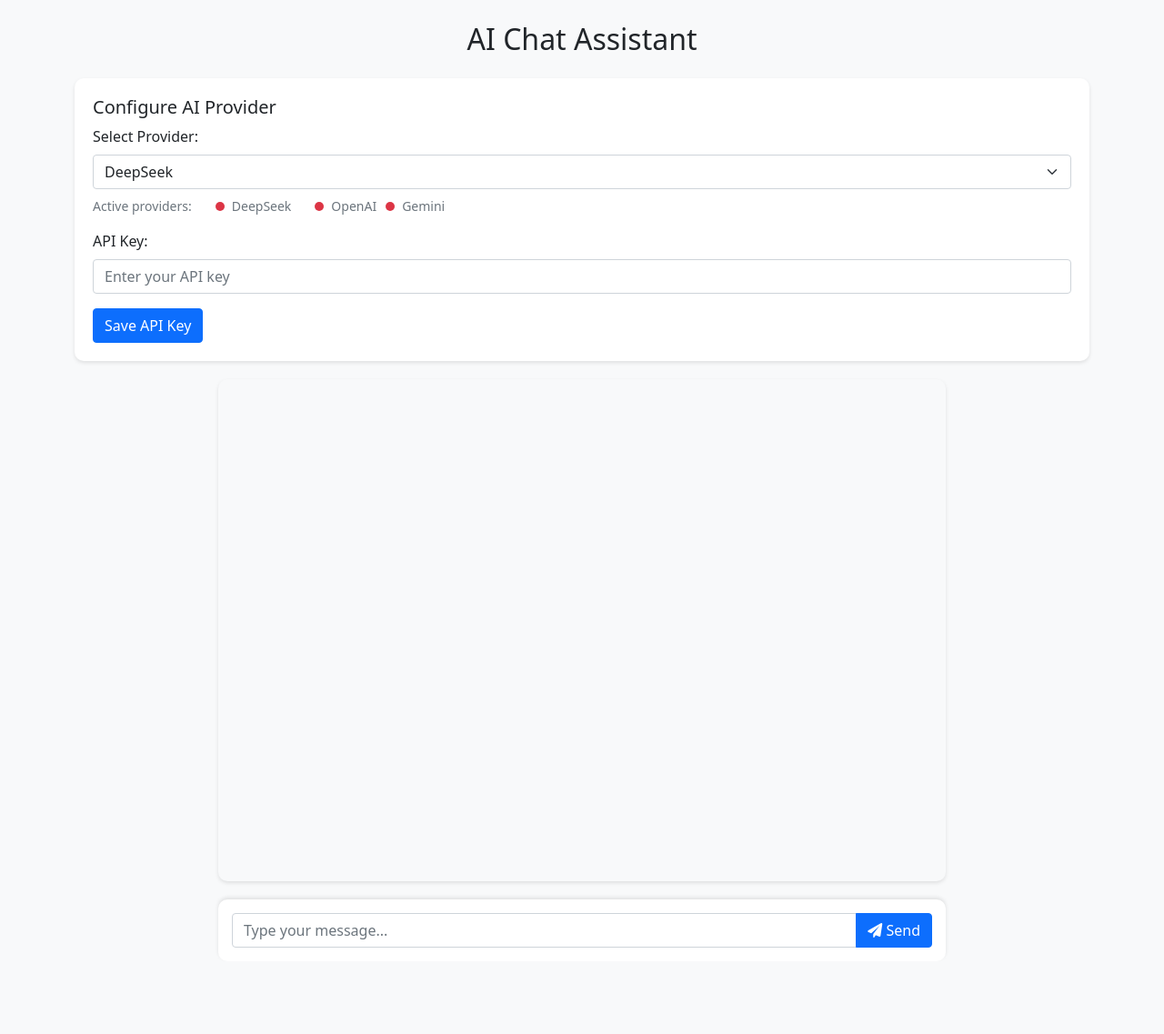
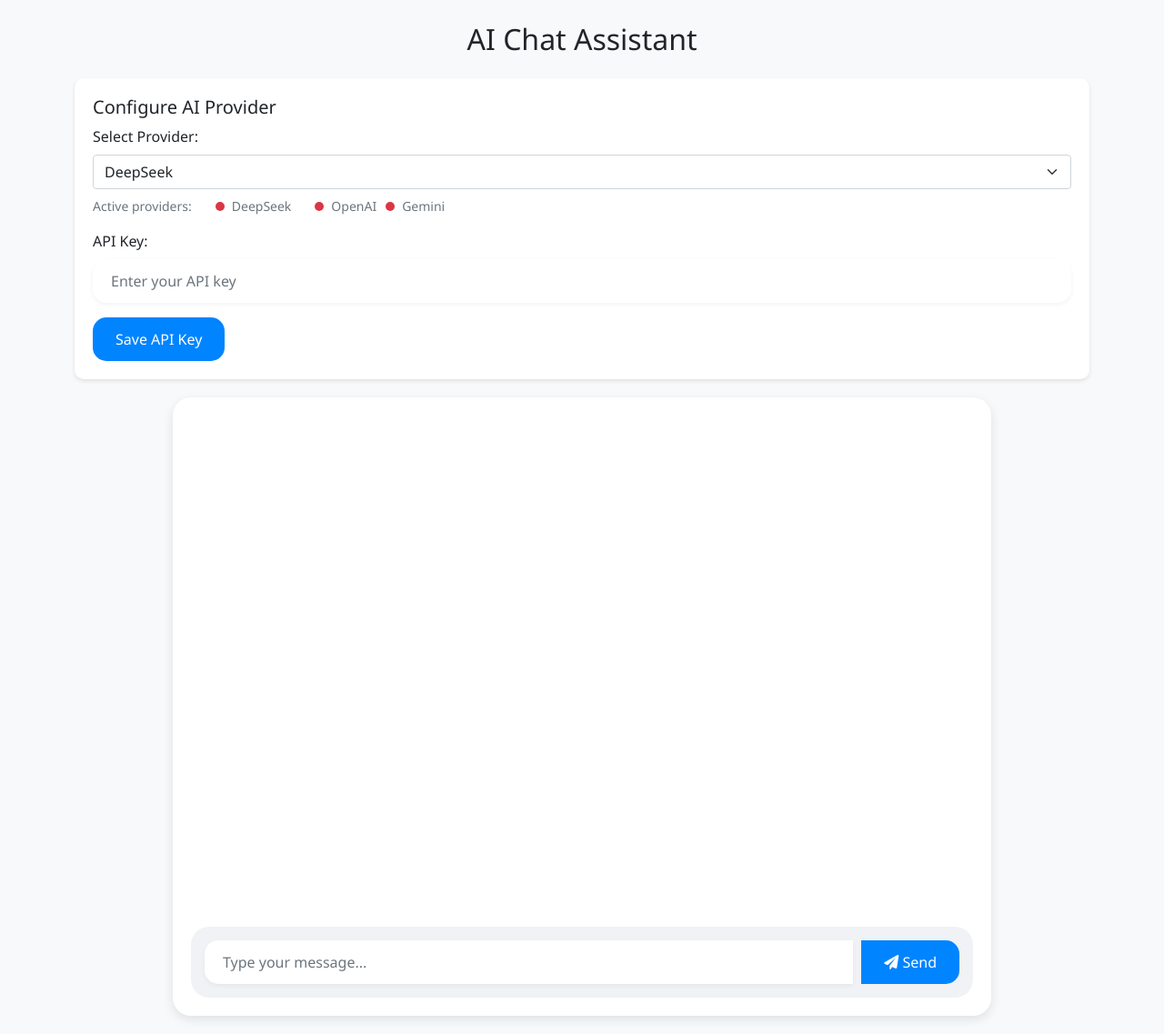
Before and after one commit to Adarshx22223/chatai, a Flask app: page / in a window 1280 px wide. Shown: the whole page at 91% size. Before the commit the page ends 1042 px from the top, so only its background shows below. Run offline with Flask 3, Linux system fonts and the light colour scheme; data that the repository does not hold is empty.

Commit message:
Assistant checkpoint: Update to GPT-3.5-turbo and enhance UI/UX
Assistant generated file changes:
- app.py: Switch to GPT-3.5-turbo
- templates/chat.html: Enhance UI/UX, Enhance input area styling

---

User prompt:

asistant is working but i need open ai 3 turbo instead of 4 also add ui ux to it for better looks

```diff
--- a/app.py
+++ b/app.py
@@ -69,7 +69,7 @@ def chat():
         if provider == 'openai':
             client = OpenAI(api_key=api_key)
             response = client.chat.completions.create(
-                model="gpt-4",
+                model="gpt-3.5-turbo",
                 messages=[{"role": "user", "content": user_message}]
             )
             assistant_message = response.choices[0].message.content
--- a/templates/chat.html
+++ b/templates/chat.html
@@ -5,44 +5,86 @@
     <link href="https://cdn.jsdelivr.net/npm/bootstrap@5.1.3/dist/css/bootstrap.min.css" rel="stylesheet">
     <link href="https://cdnjs.cloudflare.com/ajax/libs/font-awesome/6.0.0/css/all.min.css" rel="stylesheet">
     <style>
+        body {
+            background: #f0f2f5;
+            font-family: 'Segoe UI', system-ui, -apple-system, sans-serif;
+        }
         .chat-container {
-            height: 80vh;
+            height: 85vh;
             display: flex;
             flex-direction: column;
-            max-width: 800px;
-            margin: 0 auto;
+            max-width: 900px;
+            margin: 20px auto;
+            background: white;
+            border-radius: 20px;
+            box-shadow: 0 4px 12px rgba(0,0,0,0.1);
+            padding: 20px;
         }
         .messages {
             flex-grow: 1;
             overflow-y: auto;
             padding: 20px;
-            background: #f8f9fa;
-            border-radius: 10px;
+            background: #ffffff;
+            border-radius: 15px;
             margin-bottom: 20px;
-            box-shadow: 0 2px 4px rgba(0,0,0,0.1);
+            scroll-behavior: smooth;
         }
         .message {
-            margin-bottom: 15px;
-            padding: 10px 15px;
-            border-radius: 15px;
-            max-width: 80%;
+            margin-bottom: 20px;
+            padding: 12px 18px;
+            border-radius: 18px;
+            max-width: 75%;
             position: relative;
             word-wrap: break-word;
+            animation: fadeIn 0.3s ease-out;
+        }
+        @keyframes fadeIn {
+            from { opacity: 0; transform: translateY(10px); }
+            to { opacity: 1; transform: translateY(0); }
         }
         .user-message {
-            background: #007bff;
+            background: #0084ff;
             color: white;
             margin-left: auto;
+            box-shadow: 0 2px 5px rgba(0,0,0,0.1);
         }
         .bot-message {
-            background: #e9ecef;
+            background: #f0f2f5;
+            color: #1c1e21;
             margin-right: auto;
+            box-shadow: 0 2px 5px rgba(0,0,0,0.05);
         }
         .input-group {
+            background: #f0f2f5;
+            padding: 15px;
+            border-radius: 20px;
+            margin-top: auto;
+            display: flex;
+            gap: 10px;
+        }
+        .form-control {
+            border: none;
+            border-radius: 15px;
+            padding: 12px 20px;
+            font-size: 16px;
             background: white;
-            padding: 15px;
-            border-radius: 10px;
-            box-shadow: 0 -2px 4px rgba(0,0,0,0.1);
+            box-shadow: 0 2px 5px rgba(0,0,0,0.05);
+            transition: all 0.3s ease;
+        }
+        .form-control:focus {
+            outline: none;
+            box-shadow: 0 2px 10px rgba(0,0,0,0.1);
+        }
+        .btn-primary {
+            border: none;
+            border-radius: 15px;
+            padding: 12px 25px;
+            background: #0084ff;
+            transition: all 0.3s ease;
+        }
+        .btn-primary:hover {
+            background: #0073e6;
+            transform: translateY(-1px);
         }
         .loading {
             display: none;
```
